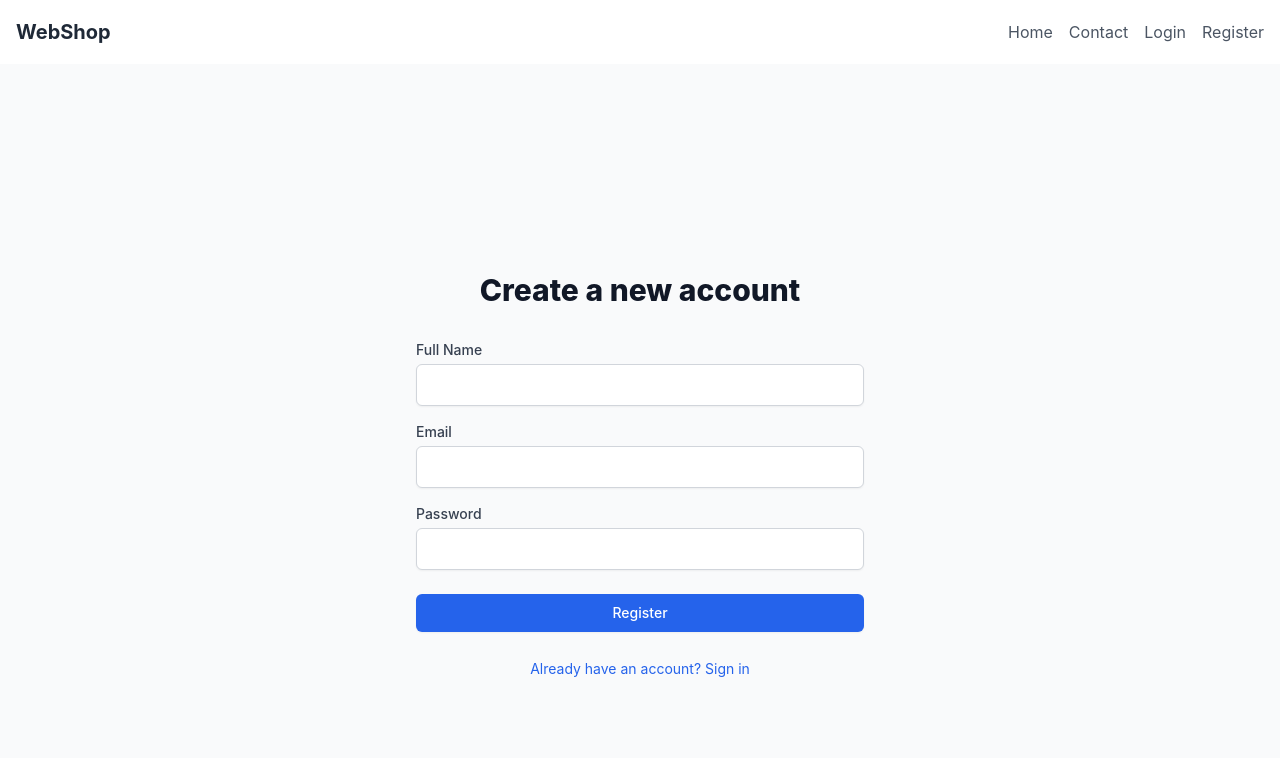
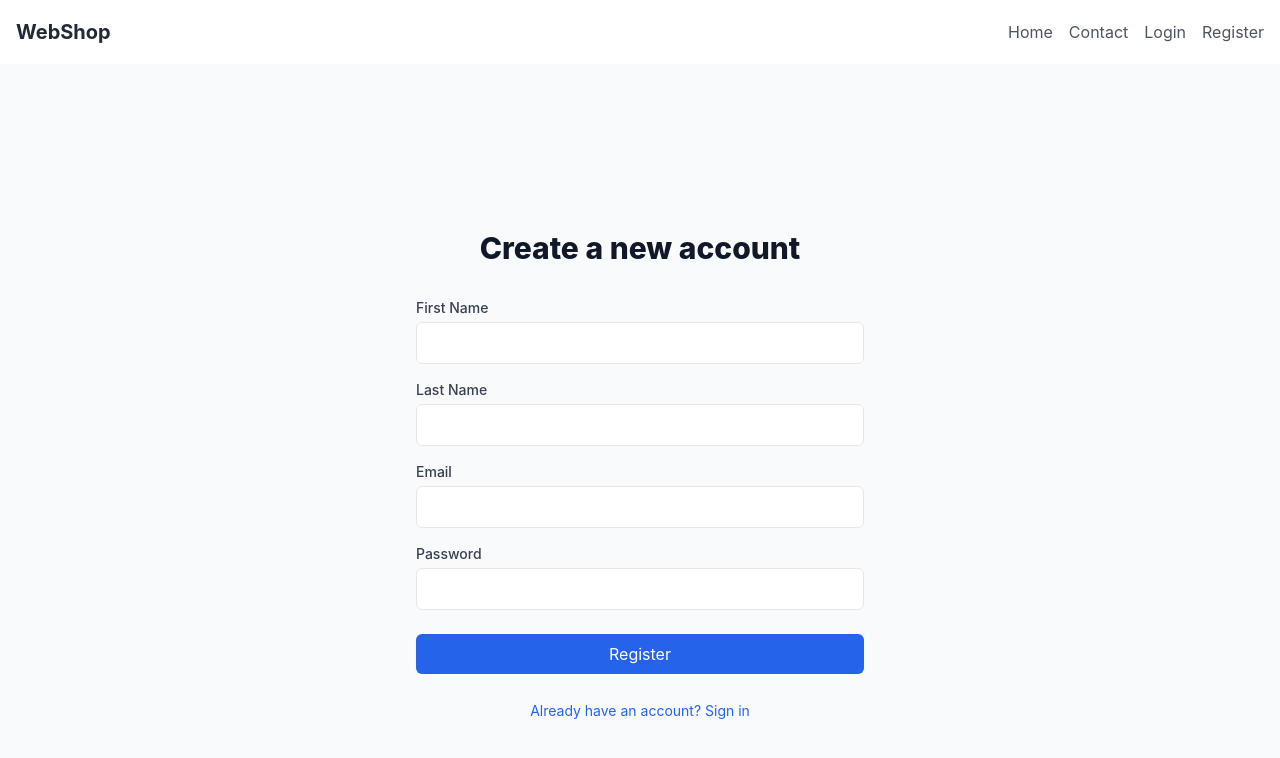
Before and after one commit to hanscmd/webshop-project, a React (Vite) app: page /webshop-project/register in a window 1280 px wide. Shown: the top 758 px of the page. Built offline with nearby package versions, Linux system fonts and the light colour scheme; no server answers; the HTML template or start-up script is replaced by a standard one.

Commit message:
rdgdr53435

```diff
--- a/src/pages/Register.jsx
+++ b/src/pages/Register.jsx
@@ -3,7 +3,8 @@ import { Link, useNavigate } from 'react-router-dom'
 import { supabase } from '../supabase/client'
 
 export default function Register() {
-  const [fullName, setFullName] = useState('')
+  const [firstName, setFirstName] = useState('')
+  const [lastName, setLastName] = useState('')
   const [email, setEmail] = useState('')
   const [password, setPassword] = useState('')
   const [error, setError] = useState('')
@@ -15,32 +16,53 @@ export default function Register() {
     setError('')
     setLoading(true)
 
-    const { error } = await supabase.auth.signUp({
+    // 1. Kreiraj nalog u Supabase Auth
+    const { data, error: signUpError } = await supabase.auth.signUp({
       email,
-      password,
-      options: {
-        data: {
-          full_name: fullName
+      password
+    })
+
+    if (signUpError) {
+      setError(signUpError.message)
+      setLoading(false)
+      return
+    }
+
+    // 2. Uzmi auth.uid() novog korisnika
+    const userId = data.user?.id
+
+    // 3. Ubaci korisnika u tvoju users tabelu
+    if (userId) {
+      const { error: insertError } = await supabase
+        .from('users')
+        .insert([
+          {
+            id: userId,
+            first_name: firstName,
+            last_name: lastName,
+            email: email,
+            role: 'user' // default role
+          }
+        ])
+
+      if (insertError) {
+        setError(insertError.message)
+        setLoading(false)
+        return
       }
     }
-    })
 
-    if (error) {
-      setError(error.message)
-    } else {
+    // 4. Preusmeri na login
     navigate('/login')
-    }
     setLoading(false)
   }
 
   return (
     <div className="min-h-screen flex items-center justify-center bg-gray-50 py-12 px-4">
       <div className="max-w-md w-full space-y-8">
-        <div>
         <h2 className="mt-6 text-center text-3xl font-extrabold text-gray-900">
           Create a new account
         </h2>
-        </div>
 
         <form className="mt-8 space-y-6" onSubmit={handleSubmit}>
           {error && (
@@ -51,57 +73,57 @@ export default function Register() {
 
           <div className="space-y-4">
             <div>
-              <label htmlFor="fullName" className="block text-sm font-medium text-gray-700">
-                Full Name
-              </label>
+              <label className="block text-sm font-medium text-gray-700">First Name</label>
               <input
-                id="fullName"
                 type="text"
                 required
-                value={fullName}
-                onChange={(e) => setFullName(e.target.value)}
-                className="mt-1 block w-full px-3 py-2 border border-gray-300 rounded-md shadow-sm focus:outline-none focus:ring-blue-500 focus:border-blue-500"
+                value={firstName}
+                onChange={(e) => setFirstName(e.target.value)}
+                className="mt-1 block w-full px-3 py-2 border rounded-md"
               />
             </div>
 
             <div>
-              <label htmlFor="email" className="block text-sm font-medium text-gray-700">
-                Email
-              </label>
+              <label className="block text-sm font-medium text-gray-700">Last Name</label>
               <input
-                id="email"
+                type="text"
+                required
+                value={lastName}
+                onChange={(e) => setLastName(e.target.value)}
+                className="mt-1 block w-full px-3 py-2 border rounded-md"
+              />
+            </div>
+
+            <div>
+              <label className="block text-sm font-medium text-gray-700">Email</label>
+              <input
                 type="email"
                 required
                 value={email}
                 onChange={(e) => setEmail(e.target.value)}
-                className="mt-1 block w-full px-3 py-2 border border-gray-300 rounded-md shadow-sm focus:outline-none focus:ring-blue-500 focus:border-blue-500"
+                className="mt-1 block w-full px-3 py-2 border rounded-md"
               />
             </div>
 
             <div>
-              <label htmlFor="password" className="block text-sm font-medium text-gray-700">
-                Password
-              </label>
+              <label className="block text-sm font-medium text-gray-700">Password</label>
               <input
-                id="password"
                 type="password"
                 required
                 value={password}
                 onChange={(e) => setPassword(e.target.value)}
-                className="mt-1 block w-full px-3 py-2 border border-gray-300 rounded-md shadow-sm focus:outline-none focus:ring-blue-500 focus:border-blue-500"
+                className="mt-1 block w-full px-3 py-2 border rounded-md"
               />
             </div>
           </div>
 
-          <div>
           <button
             type="submit"
             disabled={loading}
-              className="w-full flex justify-center py-2 px-4 border border-transparent rounded-md shadow-sm text-sm font-medium text-white bg-blue-600 hover:bg-blue-700 focus:outline-none focus:ring-2 focus:ring-offset-2 focus:ring-blue-500 disabled:opacity-50"
+            className="w-full py-2 px-4 rounded-md text-white bg-blue-600 hover:bg-blue-700 disabled:opacity-50"
           >
             {loading ? 'Creating account...' : 'Register'}
           </button>
-          </div>
 
           <div className="text-center">
             <Link to="/login" className="text-sm text-blue-600 hover:text-blue-500">
```
Also changed, not shown: 2 other files (tests, documents, lock files or other folders). Lines whose indentation alone changed are shown as unchanged.
